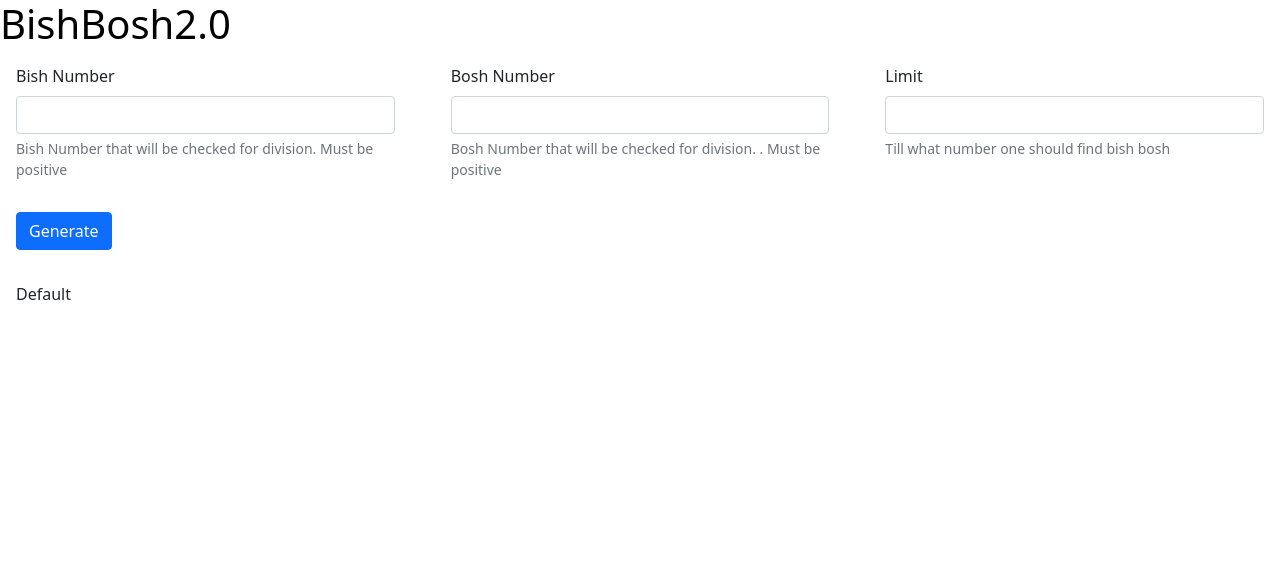
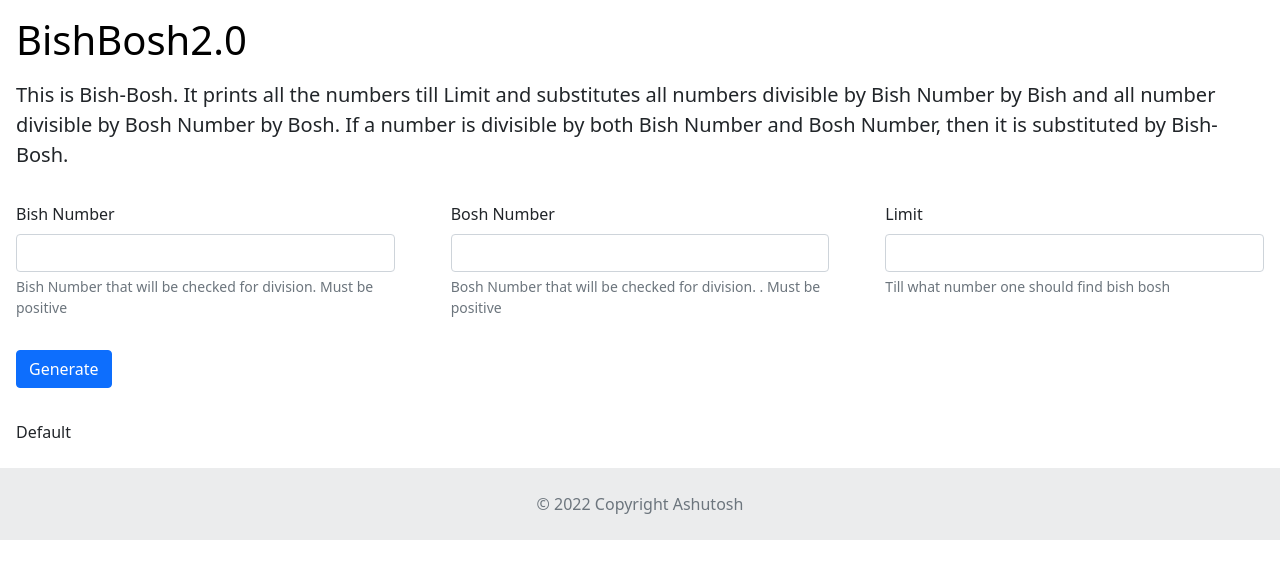
Before and after one commit to Ashutosh-Svea/Ovning-9, a plain HTML site: page BishBash2.0/index.html in a window 1280 px wide. Drawn offline with nearby package versions, Linux system fonts and the light colour scheme.

Commit message:
added footer and header

```diff
--- a/BishBash2.0/index.html
+++ b/BishBash2.0/index.html
@@ -7,14 +7,19 @@
     <!-- CSS only -->
 <link href="https://cdn.jsdelivr.net/npm/bootstrap@5.1.3/dist/css/bootstrap.min.css" rel="stylesheet" integrity="sha384-1BmE4kWBq78iYhFldvKuhfTAU6auU8tT94WrHftjDbrCEXSU1oBoqyl2QvZ6jIW3" crossorigin="anonymous">
 
-<title>BishBosh2.0</title>
+<title class="title">BishBosh2.0</title>
 </head>
 <body>
     <script src="bishbosh.js"></script>
 
-    <h1 class="d-flex align-items-center text-black mb-0">
+    <h1 class="d-flex align-items-center text-black m-3">
         BishBosh2.0
     </h1>
+
+    <p class="lead m-3">
+        This is Bish-Bosh. It prints all the numbers till Limit and substitutes all numbers divisible by Bish Number by Bish and all number divisible by Bosh Number  by Bosh. If a number is divisible by both Bish Number and Bosh Number, then it is
+        substituted by Bish-Bosh.
+      </p>
 
     <div class="row">
         <div class="col m-3" >
@@ -41,5 +46,10 @@
             <label for="generated" id="bishBoshValue" class="form-label">Default</label>
         </div>
     </div>
+    <footer class="text-center text-lg-start bg-light text-muted">
+        <div class="text-center p-4" style="background-color: rgba(0, 0, 0, 0.05);">
+          © 2022 Copyright Ashutosh
+        </div>
+      </footer>
 </body>
 </html>
```
